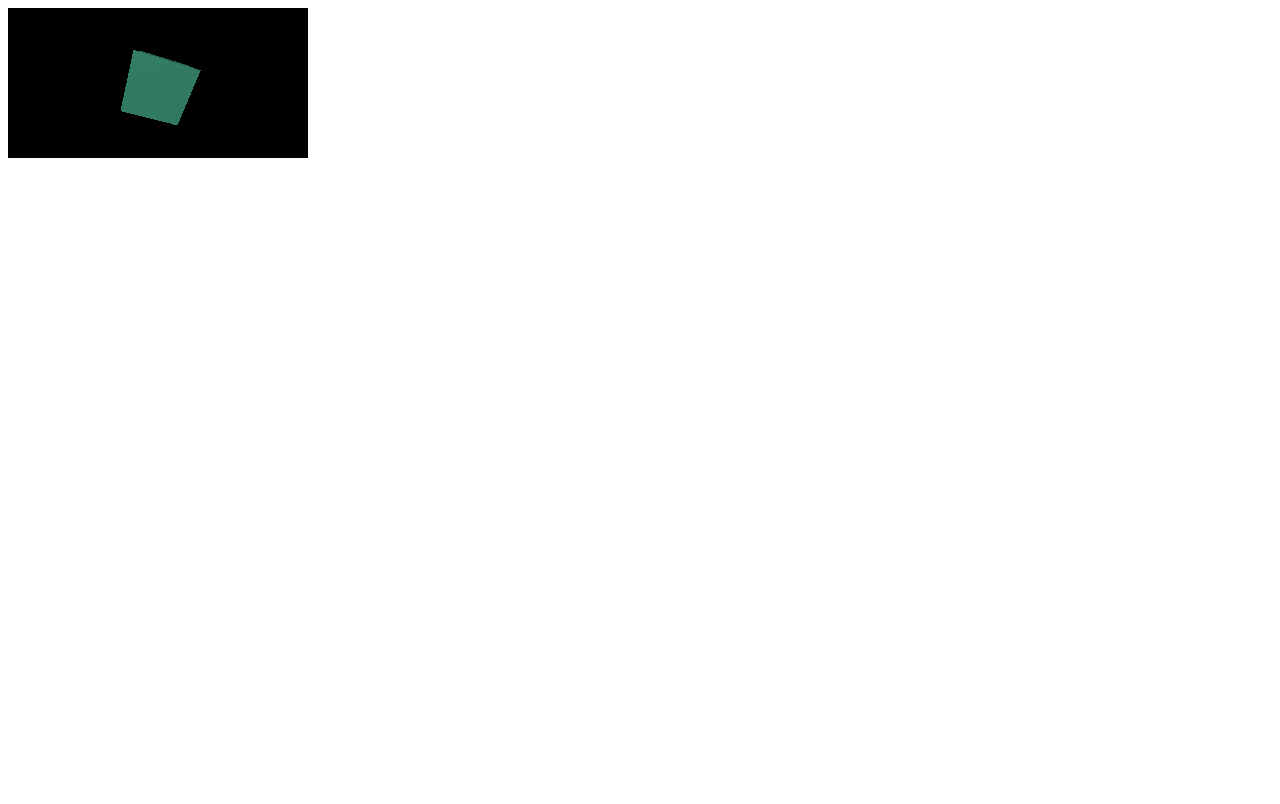
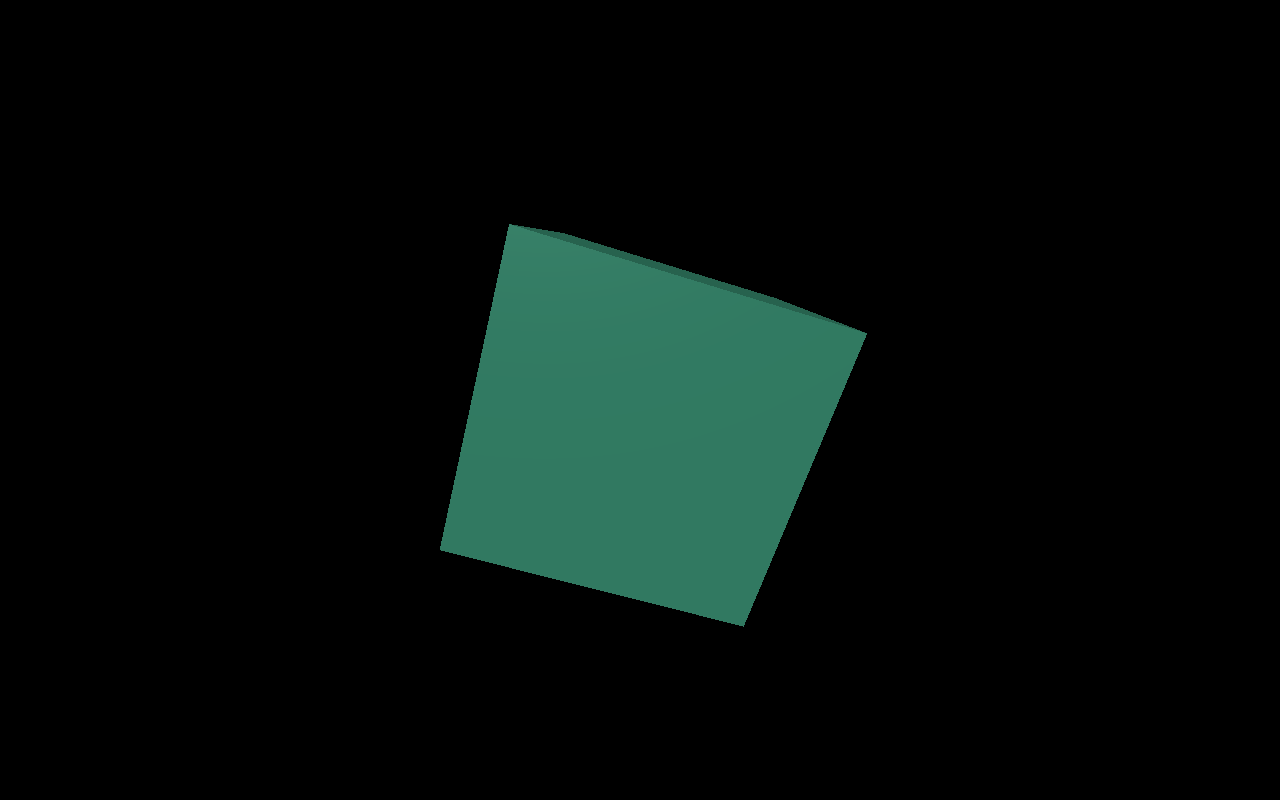
Before and after one commit to Samtoon/Maze-Ball-3D, a website: page index.html in a window 1280 px wide. Drawn offline with nearby package versions, Linux system fonts and the light colour scheme.

Commit message:
Redimensión de la ventana.

```diff
--- a/Hello Cube.js
+++ b/Hello Cube.js
@@ -5,6 +5,7 @@ console.log("hola");
 
 const canvas = document.querySelector('#canvas'); //Get document's canvas
 const renderer = new THREE.WebGLRenderer({ canvas: canvas });
+renderer.setSize(window.innerWidth, window.innerHeight);
 const camera = createCamera();
 camera.position.z = 2;
 const scene = new THREE.Scene();
@@ -18,7 +19,7 @@ scene.add(cube);
 requestAnimationFrame(render); //Animate cube
 
 function render(time) {
-    time *= 0.001
+    time *= 0.001;
     cube.rotation.x = time;
     cube.rotation.y = time;
     renderer.render(scene, camera);
@@ -27,7 +28,7 @@ function render(time) {
 
 function createCamera() {
     const fov = 75;
-    const aspect = 2;
+    const aspect = window.innerWidth / window.innerHeight;
     const near = 0.1;
     const far = 5;
     return new THREE.PerspectiveCamera(fov, aspect, near, far);
--- a/index.html
+++ b/index.html
@@ -4,7 +4,8 @@
     <meta charset="UTF-8">
     <meta http-equiv="X-UA-Compatible" content="IE=edge">
     <meta name="viewport" content="width=device-width, initial-scale=1.0">
-    <title>Document</title>
+    <link rel="stylesheet" href="./style.css">
+    <title>Loading maze...</title>
 </head>
 
 <script src="./Hello Cube.js" type="module"></script>
--- /dev/null
+++ b/style.css
@@ -0,0 +1,5 @@
+body {
+  overflow: hidden;
+  margin: 0;
+  padding: 0;
+}
```
